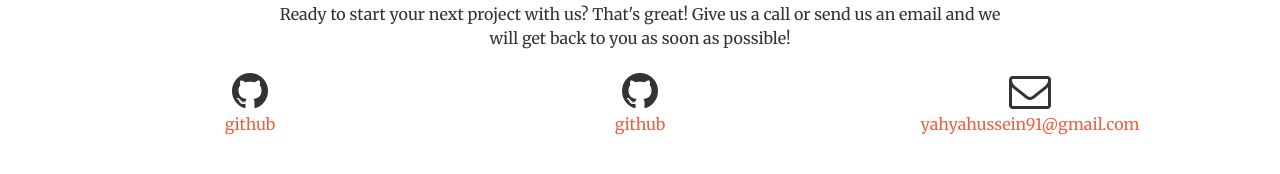
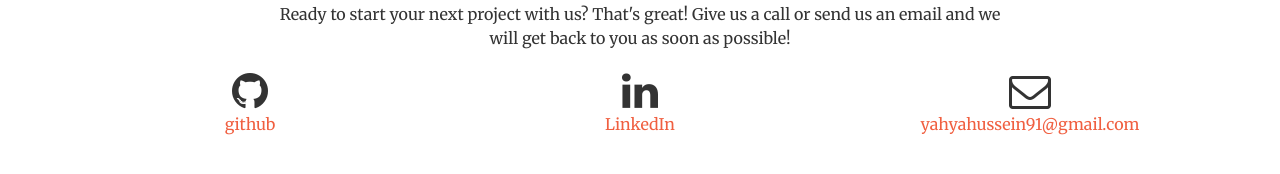
Before and after one commit to yahya09206/portfolioV2, a website: page index.html in a window 1280 px wide. Shown: the part 3027-3201 px from the top of the page. Drawn offline with nearby package versions, Linux system fonts and the light colour scheme.

Commit message:
completed linkedin icon

```diff
--- a/index.html
+++ b/index.html
@@ -252,8 +252,8 @@
                     <p><a href="https://github.com/yahya09206">github</a></p>
                 </div>
                 <div class="col-md-4 text-center">
-                    <i class="fa fa-github fa-3x sr-contact"></i>
-                    <p><a href="https://github.com/yahya09206">github</a></p>
+                    <i class="fa fa-linkedin fa-3x sr-contact"></i>
+                    <p><a href="www.linkedin.com/in/yahyahussein91">LinkedIn</a></p>
                 </div>
                 <div class="col-md-4 text-center">
                     <i class="fa fa-envelope-o fa-3x sr-contact"></i>
```
